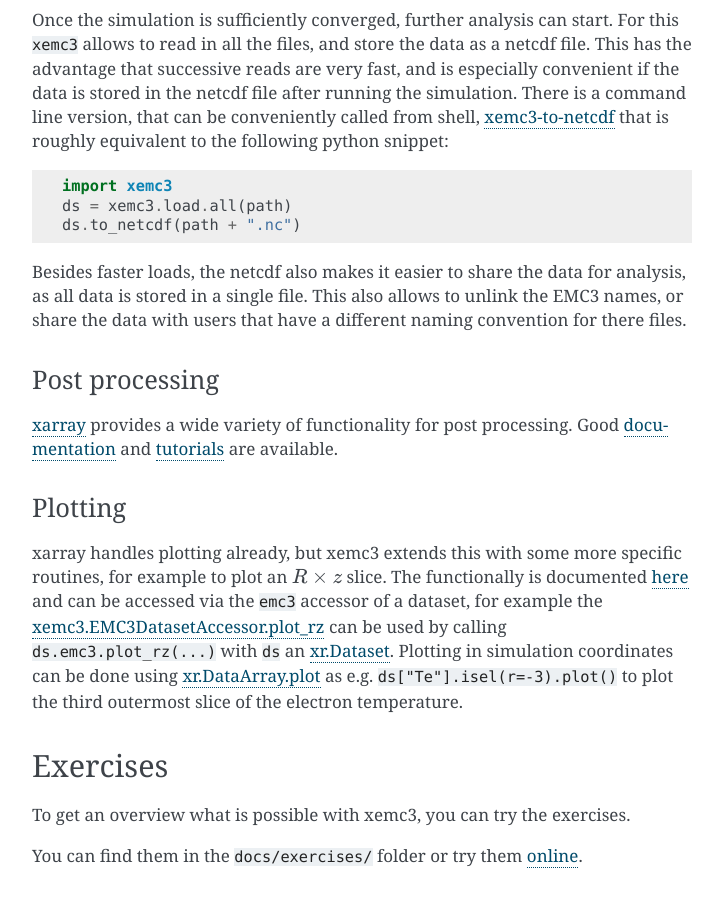
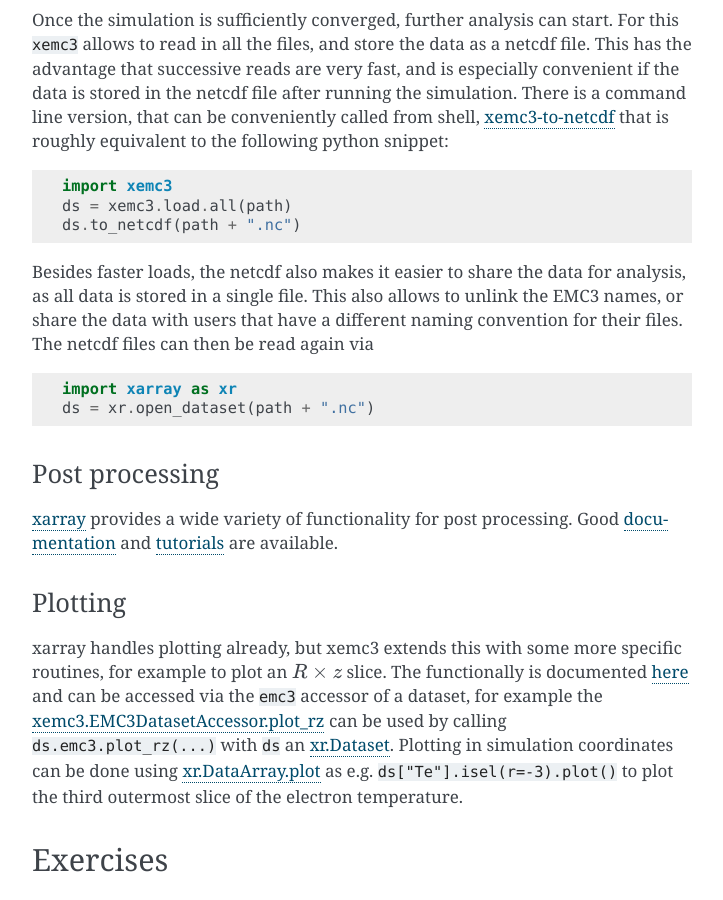
Before and after one commit to dschwoerer/xemc3, a Sphinx documentation site: the page built from docs/introduction.rst, in a window 1280 px wide and 900 px high, scrolled down 1006 px. Shown: the whole window, without its empty margins (388-1111 px from the left). Built offline with Sphinx 7.4.7, drawn with Linux system fonts in a browser that asks for light colours; the version number could not be read and is left out.

Commit message:
introduction documentation netcdf reading

```diff
--- a/docs/introduction.rst
+++ b/docs/introduction.rst
@@ -70,7 +70,14 @@ following python snippet:
 Besides faster loads, the netcdf also makes it easier to share the
 data for analysis, as all data is stored in a single file. This also
 allows to unlink the EMC3 names, or share the data with users that
-have a different naming convention for there files.
+have a different naming convention for their files.
+The netcdf files can then be read again via
+
+.. code-block:: python
+
+  import xarray as xr
+  ds = xr.open_dataset(path + ".nc")
+
 
 
 Post processing
```
